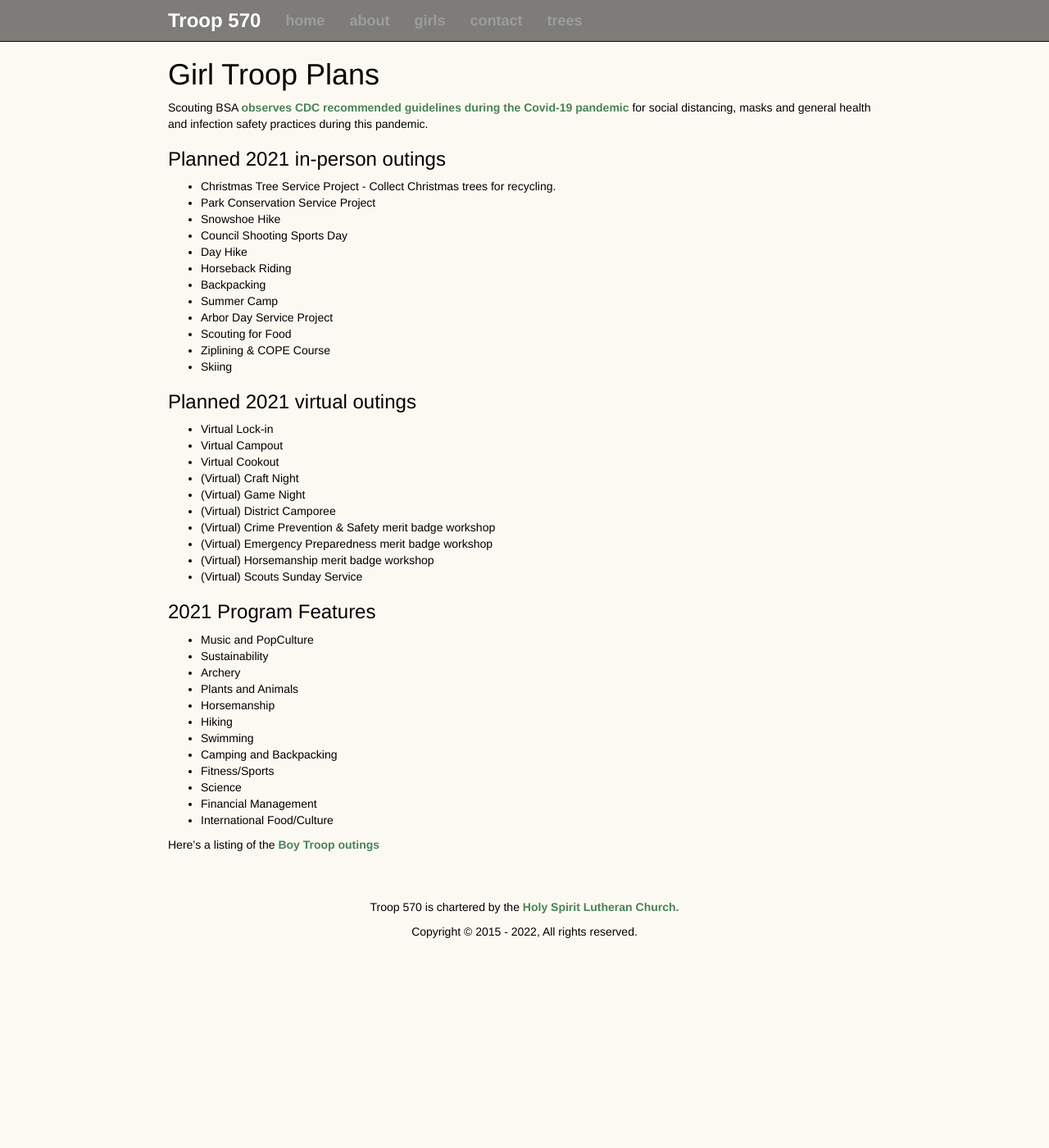
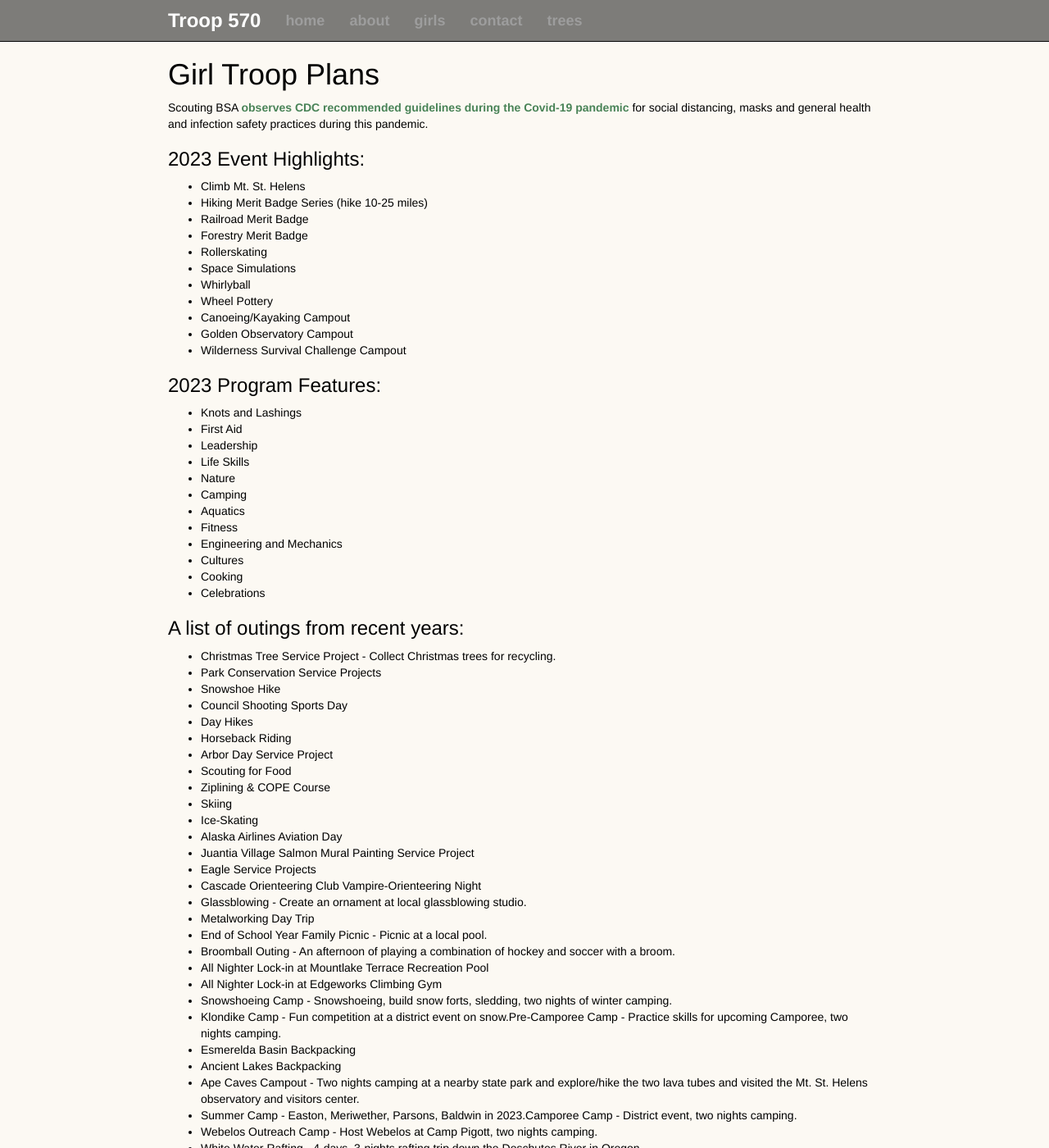
Before and after one commit to troop570/troop570.github.io, a Jekyll site: the page built from outings/girls.md, in a window 1280 px wide and 1400 px high. Shown: the whole window at 82% size. Built offline with Jekyll 4.4.1, drawn with Linux system fonts in a browser that asks for light colours; nearby versions of some CDN libraries; some of the changed text lies outside the part shown.

Commit message:
Update girls.md
Update expected 2023 program and events.

```diff
--- a/outings/girls.md
+++ b/outings/girls.md
@@ -5,45 +5,62 @@ description: A list of planned Girl Troop 570 outings
 ---
 Scouting BSA [observes CDC recommended guidelines during the Covid-19 pandemic](https://www.scouting.org/coronavirus/covid-19-faq/) for social distancing, masks and general health and infection safety practices during this pandemic.
 
-### Planned 2021 in-person outings ###
+### 2023 Event Highlights: ###
+- Climb Mt. St. Helens
+- Hiking Merit Badge Series (hike 10-25 miles)
+- Railroad Merit Badge
+- Forestry Merit Badge
+- Rollerskating
+- Space Simulations
+- Whirlyball
+- Wheel Pottery
+- Canoeing/Kayaking Campout
+- Golden Observatory Campout
+- Wilderness Survival Challenge Campout
+
+### 2023 Program Features: ###
+- Knots and Lashings
+- First Aid
+- Leadership
+- Life Skills
+- Nature
+- Camping
+- Aquatics
+- Fitness
+- Engineering and Mechanics
+- Cultures
+- Cooking
+- Celebrations
+
+### A list of outings from recent years: ###
 - Christmas Tree Service Project - Collect Christmas trees for recycling.
-- Park Conservation Service Project
+- Park Conservation Service Projects
 - Snowshoe Hike
 - Council Shooting Sports Day
-- Day Hike
+- Day Hikes
 - Horseback Riding
-- Backpacking
-- Summer Camp
 - Arbor Day Service Project
 - Scouting for Food
 - Ziplining & COPE Course
 - Skiing
-
-### Planned 2021 virtual outings ###
-- Virtual Lock-in
-- Virtual Campout
-- Virtual Cookout
-- (Virtual) Craft Night
-- (Virtual) Game Night
-- (Virtual) District Camporee
-- (Virtual) Crime Prevention & Safety merit badge workshop
-- (Virtual) Emergency Preparedness merit badge workshop
-- (Virtual) Horsemanship merit badge workshop
-- (Virtual) Scouts Sunday Service
-
-### 2021 Program Features ###
-
-- Music and PopCulture
-- Sustainability
-- Archery
-- Plants and Animals
-- Horsemanship
-- Hiking
-- Swimming
-- Camping and Backpacking
-- Fitness/Sports
-- Science
-- Financial Management
-- International Food/Culture
+- Ice-Skating
+- Alaska Airlines Aviation Day
+- Juantia Village Salmon Mural Painting Service Project
+- Eagle Service Projects
+- Cascade Orienteering Club Vampire-Orienteering Night
+- Glassblowing - Create an ornament at local glassblowing studio.
+- Metalworking Day Trip
+- End of School Year Family Picnic - Picnic at a local pool.
+- Broomball Outing - An afternoon of playing a combination of hockey and soccer with a broom.
+- All Nighter Lock-in at Mountlake Terrace Recreation Pool
+- All Nighter Lock-in at Edgeworks Climbing Gym
+- Snowshoeing Camp - Snowshoeing, build snow forts, sledding, two nights of winter camping.
+- Klondike Camp - Fun competition at a district event on snow.Pre-Camporee Camp - Practice skills for upcoming Camporee, two nights camping.
+- Esmerelda Basin Backpacking
+- Ancient Lakes Backpacking
+- Ape Caves Campout - Two nights camping at a nearby state park and explore/hike the two lava tubes and visited the Mt. St. Helens observatory and visitors center.
+- Summer Camp - Easton, Meriwether, Parsons, Baldwin in 2023.Camporee Camp - District event, two nights camping.
+- Webelos Outreach Camp - Host Webelos at Camp Pigott, two nights camping.
+- White Water Rafting - 4-days, 3-nights rafting trip down the Deschutes River in Oregon
 
 Here's a listing of the [Boy Troop outings](/outings)
```
